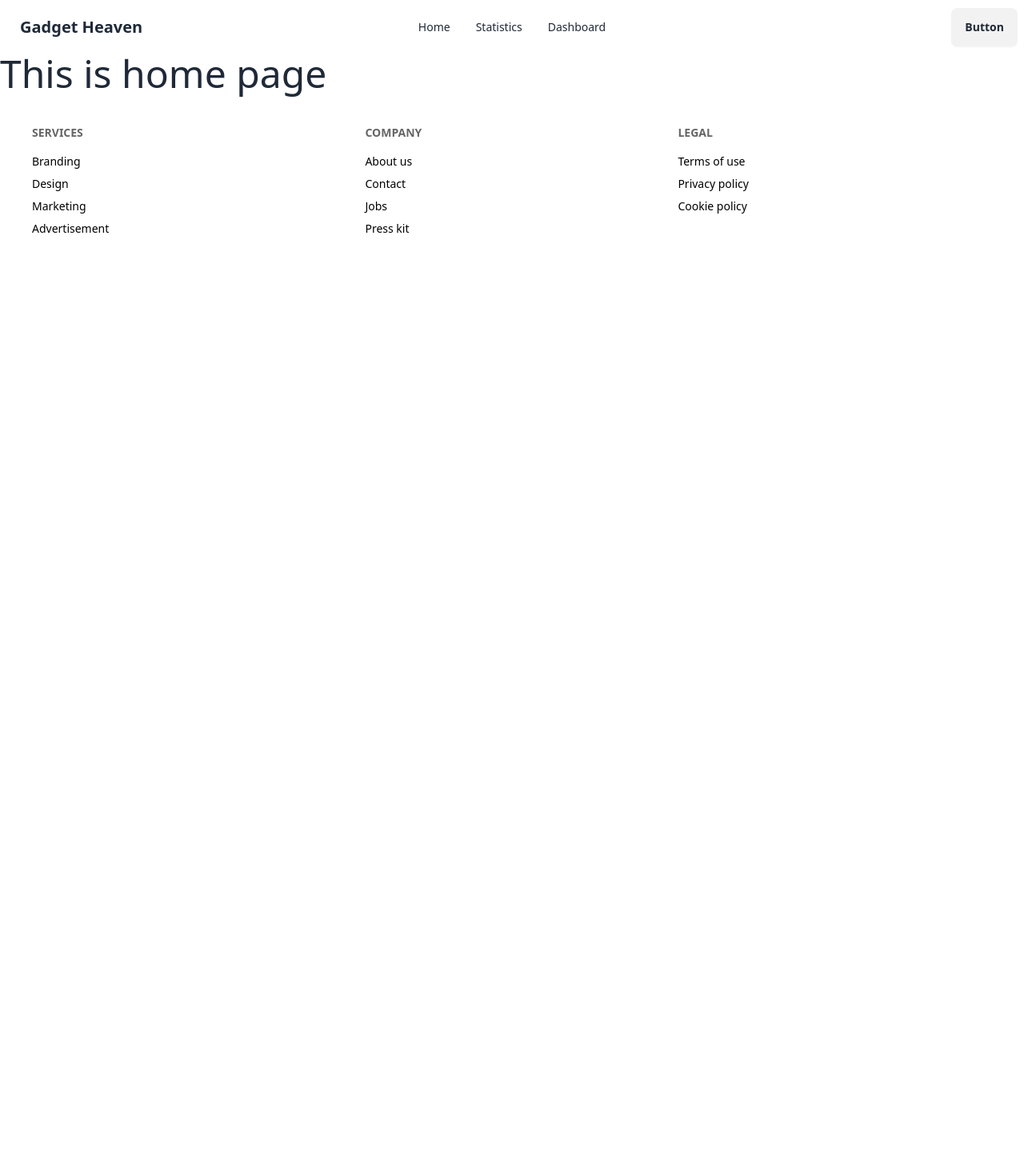
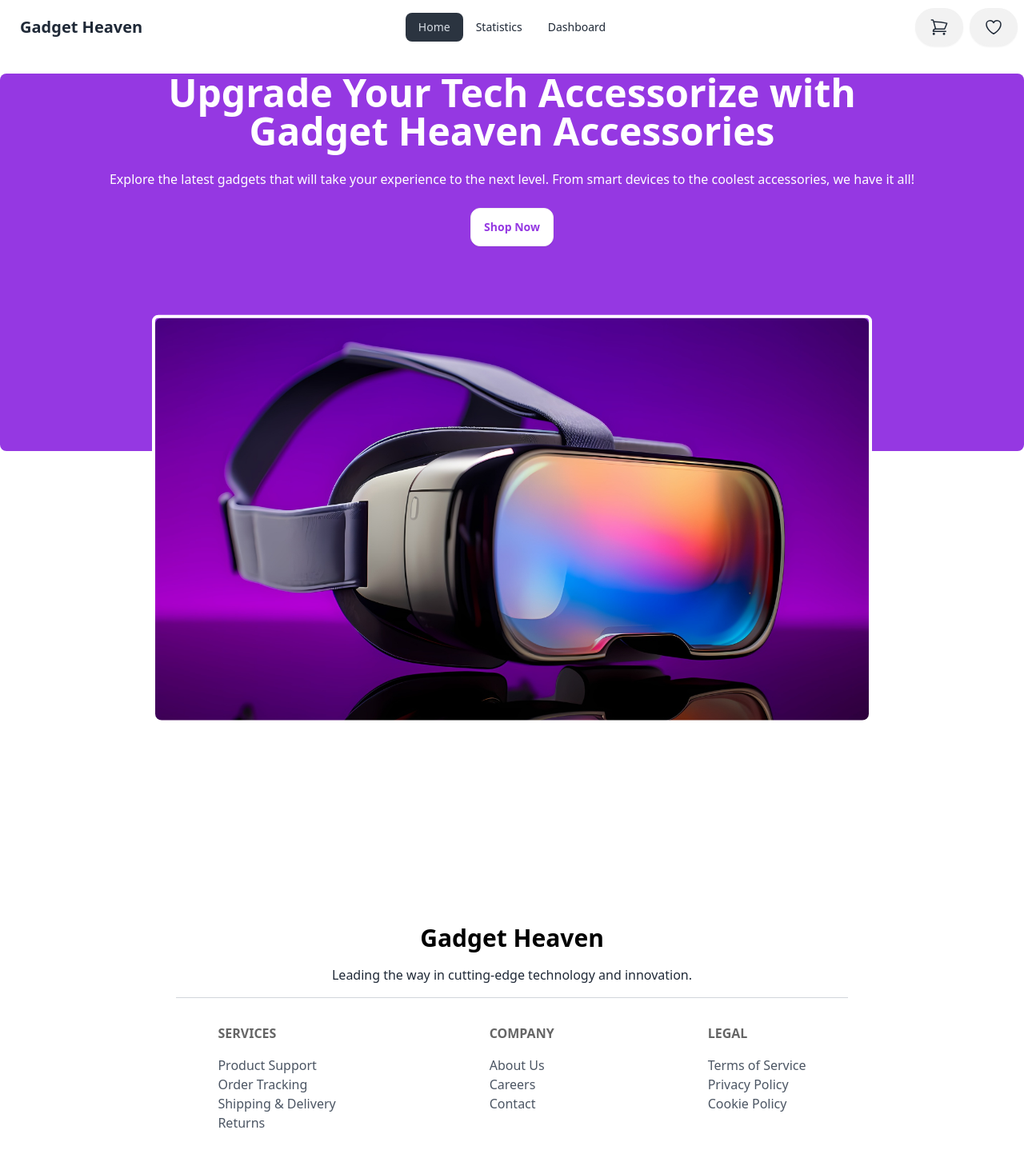
Before and after one commit to programming-hero-web-course-4/b10a8-gadget-heaven-Nadimandpicaroon, a React (Vite) app: page / in a window 1280 px wide. Shown: the top 1448 px of the page at 80% size. Before the commit the page ends 800 px from the top, so only its background shows below. Built offline with nearby package versions, Linux system fonts and the light colour scheme.

Commit message:
added the banner part

```diff
--- /dev/null
+++ b/src/components/Banner/Banner.jsx
@@ -0,0 +1,31 @@
+import bannerImg from "../../assets/banner.jpg";
+
+const Banner = () => {
+  return (
+    <div>
+      <div className="container mx-auto bg-[#9538E2] text-white rounded-lg items-center text-center">
+        <h2 className="text-5xl font-bold my-6">
+          Upgrade Your Tech Accessorize with <br /> Gadget Heaven Accessories
+        </h2>
+        <p className="text-md mb-6">
+          Explore the latest gadgets that will take your experience to the next
+          level. From smart devices to the coolest accessories, we have it all!
+        </p>
+        <button className="btn rounded-xl bg-white text-[#9538E2] mb-64">
+          Shop Now
+        </button>
+      </div>
+      <section className=" mx-auto container -translate-y-1/3 relative w-[900px] h-[511px]">
+        <div className="absolute inset-0 rounded-lg border-4 border-white">
+          <img
+            src={bannerImg}
+            alt="BannerImage"
+            className="w-full h-full rounded-lg object-cover relative"
+          />
+        </div>
+      </section>
+    </div>
+  );
+};
+
+export default Banner;
--- a/src/components/Dashboard/Dashboard.jsx
+++ b/src/components/Dashboard/Dashboard.jsx
@@ -1,7 +1,7 @@
 const Dashboard = () => {
   return (
     <div>
-      h2 <div className="text-5xl">This is dashboard</div>
+      <div className="text-5xl">This is dashboard</div>
     </div>
   );
 };
--- a/src/components/Footer/Footer.jsx
+++ b/src/components/Footer/Footer.jsx
@@ -1,26 +1,40 @@
 const Footer = () => {
   return (
-    <footer className="footer bg-white text-black p-10">
-      <nav>
-        <h6 className="footer-title">Services</h6>
-        <a className="link link-hover">Branding</a>
-        <a className="link link-hover">Design</a>
-        <a className="link link-hover">Marketing</a>
-        <a className="link link-hover">Advertisement</a>
-      </nav>
-      <nav>
-        <h6 className="footer-title">Company</h6>
-        <a className="link link-hover">About us</a>
-        <a className="link link-hover">Contact</a>
-        <a className="link link-hover">Jobs</a>
-        <a className="link link-hover">Press kit</a>
-      </nav>
-      <nav>
-        <h6 className="footer-title">Legal</h6>
-        <a className="link link-hover">Terms of use</a>
-        <a className="link link-hover">Privacy policy</a>
-        <a className="link link-hover">Cookie policy</a>
-      </nav>
+    <footer className="container mx-auto bg-white text-black p-20">
+      <div className="text-center mb-6">
+        <h2 className="text-3xl font-bold">Gadget Heaven</h2>
+        <p className="text-gray-800 my-4">
+          Leading the way in cutting-edge technology and innovation.
+        </p>
+        <hr className="border-t border-gray-300 w-3/4 mx-auto mb-8" />
+      </div>
+      <div className="flex flex-col md:flex-row justify-center gap-10 md:gap-x-48">
+        <nav className="mb-6 md:mb-0">
+          <h6 className="footer-title font-bold mb-4">Services</h6>
+          <a className="block text-gray-600 hover:text-black">
+            Product Support
+          </a>
+          <a className="block text-gray-600 hover:text-black">Order Tracking</a>
+          <a className="block text-gray-600 hover:text-black">
+            Shipping & Delivery
+          </a>
+          <a className="block text-gray-600 hover:text-black">Returns</a>
+        </nav>
+        <nav className="mb-6 md:mb-0">
+          <h6 className="footer-title font-bold mb-4">Company</h6>
+          <a className="block text-gray-600 hover:text-black">About Us</a>
+          <a className="block text-gray-600 hover:text-black">Careers</a>
+          <a className="block text-gray-600 hover:text-black">Contact</a>
+        </nav>
+        <nav>
+          <h6 className="footer-title font-bold mb-4">Legal</h6>
+          <a className="block text-gray-600 hover:text-black">
+            Terms of Service
+          </a>
+          <a className="block text-gray-600 hover:text-black">Privacy Policy</a>
+          <a className="block text-gray-600 hover:text-black">Cookie Policy</a>
+        </nav>
+      </div>
     </footer>
   );
 };
--- a/src/components/Home/Home.jsx
+++ b/src/components/Home/Home.jsx
@@ -1,7 +1,9 @@
+import Banner from "../Banner/Banner";
+
 const Home = () => {
   return (
     <div>
-      <h2 className="text-5xl">This is home page</h2>
+      <Banner></Banner>
     </div>
   );
 };
--- a/src/components/NavBar/NavBar.jsx
+++ b/src/components/NavBar/NavBar.jsx
@@ -1,6 +1,27 @@
+import { NavLink } from "react-router-dom";
+
 const NavBar = () => {
+  const links = (
+    <>
+      <li>
+        <NavLink to="/">
+          <a>Home</a>
+        </NavLink>
+      </li>
+      <li>
+        <NavLink to="statistics">
+          <a>Statistics</a>
+        </NavLink>
+      </li>
+      <li>
+        <NavLink to="dashboard">
+          <a>Dashboard</a>
+        </NavLink>
+      </li>
+    </>
+  );
   return (
-    <div className="navbar bg-base-100">
+    <div className="navbar container mx-auto bg-base-100">
       <div className="navbar-start">
         <div className="dropdown">
           <div tabIndex={0} role="button" className="btn btn-ghost lg:hidden">
@@ -23,34 +44,48 @@ const NavBar = () => {
             tabIndex={0}
             className="menu menu-sm dropdown-content bg-base-100 rounded-box z-[1] mt-3 w-52 p-2 shadow"
           >
-            <li>
-              <a>Home</a>
-            </li>
-            <li>
-              <a>Statistics</a>
-            </li>
-            <li>
-              <a>Dashboard</a>
-            </li>
+            {links}
           </ul>
         </div>
         <a className="btn btn-ghost text-xl">Gadget Heaven</a>
       </div>
       <div className="navbar-center hidden lg:flex">
-        <ul className="menu menu-horizontal px-1">
-          <li>
-            <a>Home</a>
-          </li>
-          <li>
-            <a>Statistics</a>
-          </li>
-          <li>
-            <a>Dashboard</a>
-          </li>
-        </ul>
+        <ul className="menu menu-horizontal px-1">{links}</ul>
       </div>
-      <div className="navbar-end">
-        <a className="btn">Button</a>
+      <div className="navbar-end gap-x-2">
+        <button className="btn border-2 rounded-full">
+          <svg
+            xmlns="http://www.w3.org/2000/svg"
+            fill="none"
+            viewBox="0 0 24 24"
+            strokeWidth={1.5}
+            stroke="currentColor"
+            className="size-6"
+          >
+            <path
+              strokeLinecap="round"
+              strokeLinejoin="round"
+              d="M2.25 3h1.386c.51 0 .955.343 1.087.835l.383 1.437M7.5 14.25a3 3 0 0 0-3 3h15.75m-12.75-3h11.218c1.121-2.3 2.1-4.684 2.924-7.138a60.114 60.114 0 0 0-16.536-1.84M7.5 14.25 5.106 5.272M6 20.25a.75.75 0 1 1-1.5 0 .75.75 0 0 1 1.5 0Zm12.75 0a.75.75 0 1 1-1.5 0 .75.75 0 0 1 1.5 0Z"
+            />
+          </svg>
+        </button>
+
+        <button className="btn border-2 rounded-full">
+          <svg
+            xmlns="http://www.w3.org/2000/svg"
+            fill="none"
+            viewBox="0 0 24 24"
+            strokeWidth={1.5}
+            stroke="currentColor"
+            className="size-6"
+          >
+            <path
+              strokeLinecap="round"
+              strokeLinejoin="round"
+              d="M21 8.25c0-2.485-2.099-4.5-4.688-4.5-1.935 0-3.597 1.126-4.312 2.733-.715-1.607-2.377-2.733-4.313-2.733C5.1 3.75 3 5.765 3 8.25c0 7.22 9 12 9 12s9-4.78 9-12Z"
+            />
+          </svg>
+        </button>
       </div>
     </div>
   );
--- /dev/null
+++ b/src/components/Statistics/Statistics.jsx
@@ -0,0 +1,9 @@
+const Statistics = () => {
+  return (
+    <div>
+      <h2 className="text-5xl">This is Statistics</h2>
+    </div>
+  );
+};
+
+export default Statistics;
--- a/src/main.jsx
+++ b/src/main.jsx
@@ -7,6 +7,7 @@ import Root from "./components/Root/Root.jsx";
 import ErrorPage from "./components/ErrorPage/ErrorPage.jsx";
 import Home from "./components/Home/Home.jsx";
 import Dashboard from "./components/Dashboard/Dashboard.jsx";
+import Statistics from "./components/Statistics/Statistics.jsx";
 
 const router = createBrowserRouter([
   {
@@ -22,6 +23,10 @@ const router = createBrowserRouter([
         path: "dashboard",
         element: <Dashboard></Dashboard>,
       },
+      {
+        path: "statistics",
+        element: <Statistics></Statistics>,
+      },
     ],
   },
 ]);
```
